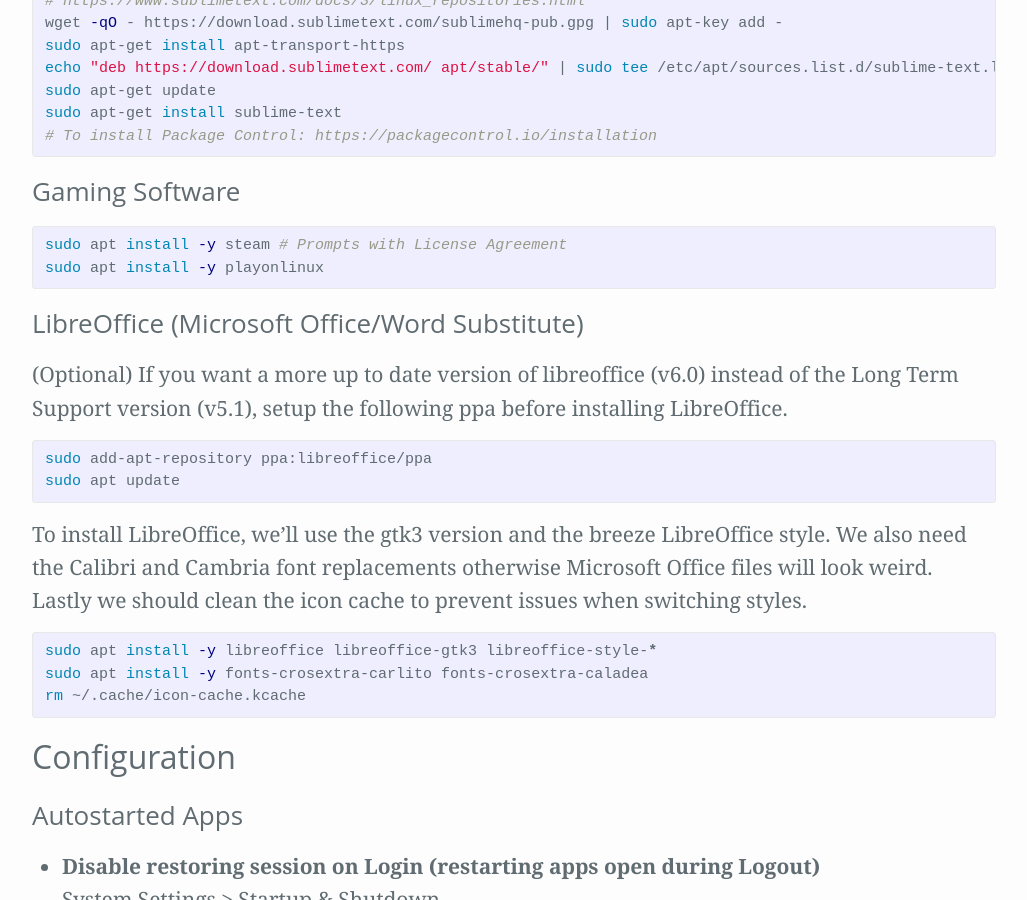
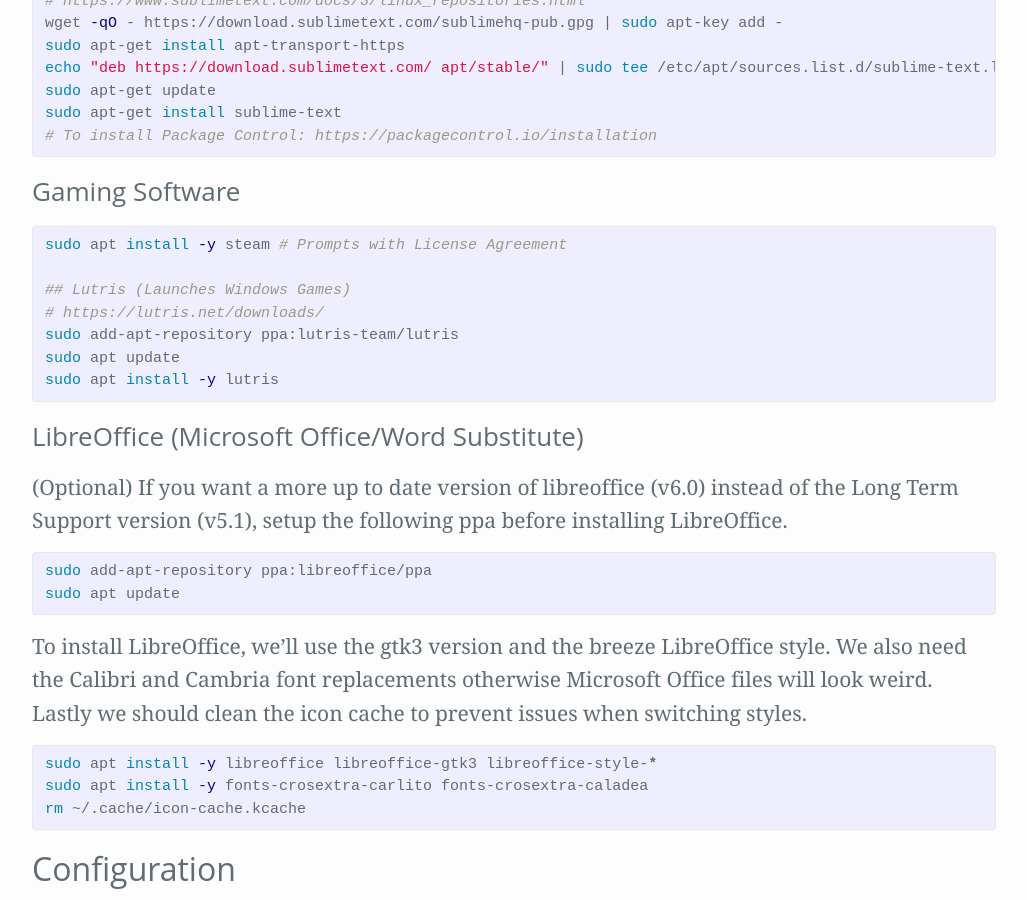
Before and after one commit to Zren/zren.github.io, a Jekyll site: the page built from kde.md, in a window 1280 px wide and 900 px high, scrolled down 2596 px. Shown: the whole window, without its empty margins (126-1153 px from the left). Built offline with Jekyll 4.4.1, drawn with Linux system fonts in a browser that asks for light colours.

Commit message:
remove playonlinux and recommend lutris instead

```diff
--- a/kde.md
+++ b/kde.md
@@ -124,7 +124,12 @@
 
 {% highlight bash %}
 sudo apt install -y steam # Prompts with License Agreement
-sudo apt install -y playonlinux
+
+## Lutris (Launches Windows Games)
+# https://lutris.net/downloads/
+sudo add-apt-repository ppa:lutris-team/lutris
+sudo apt update
+sudo apt install -y lutris
 {% endhighlight %}
 
 
```
